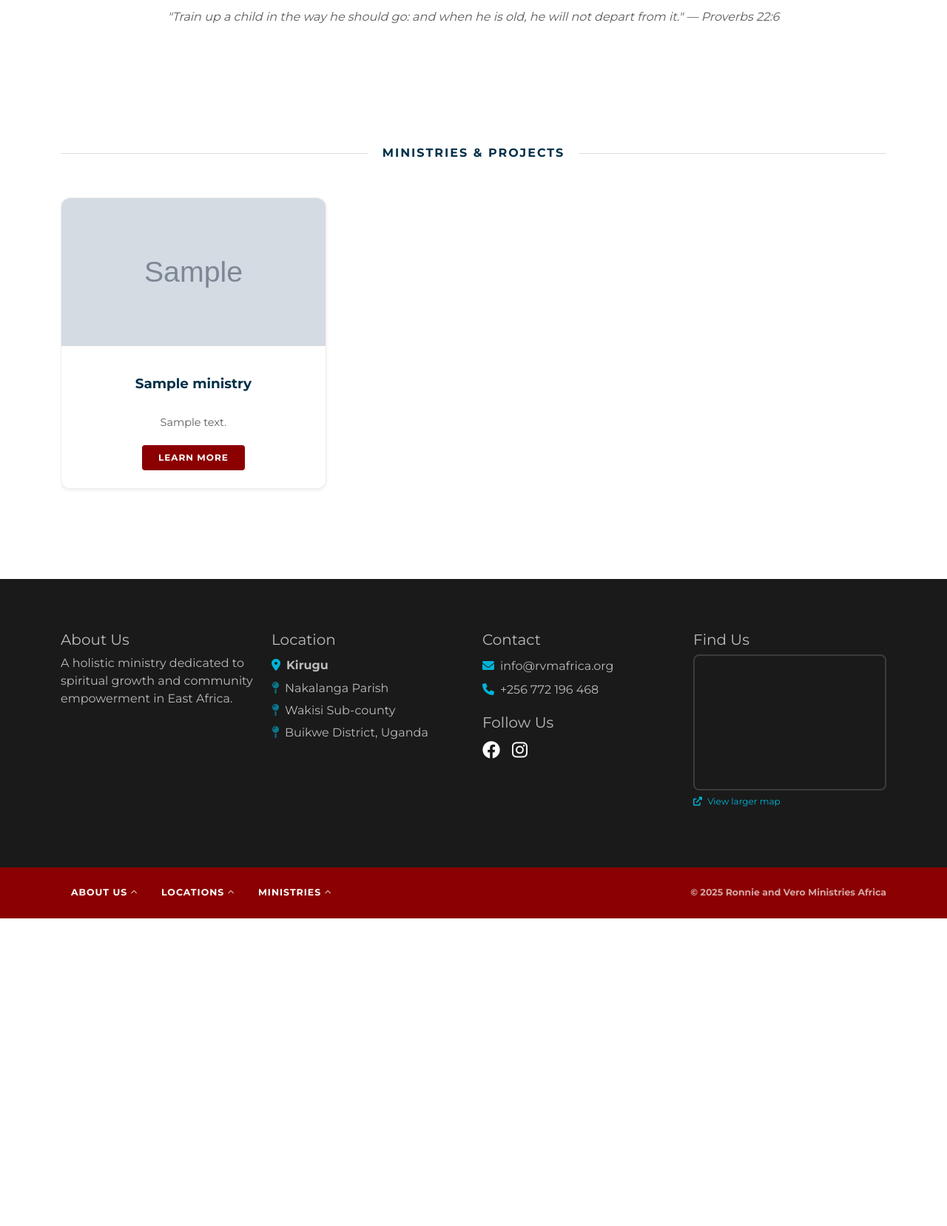
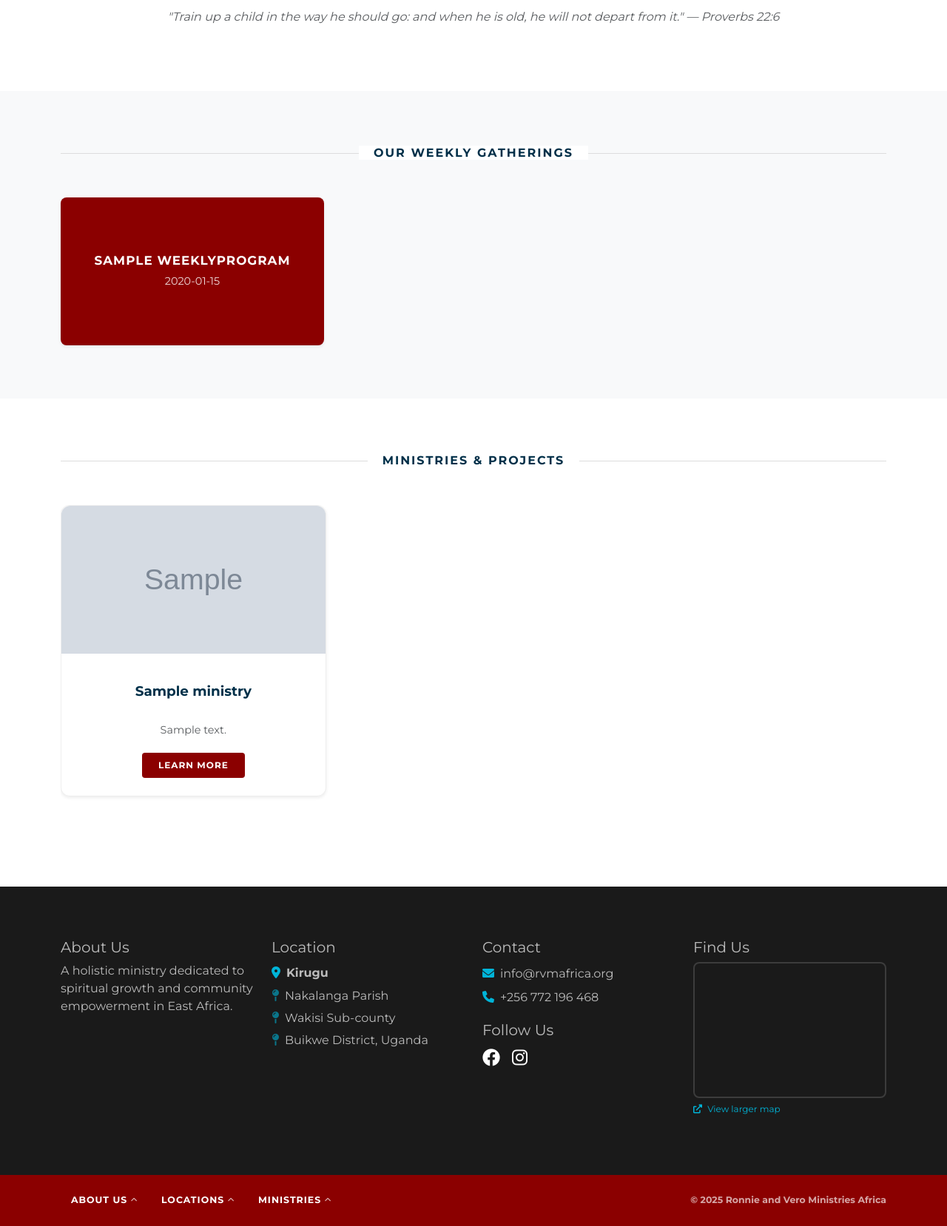
Before and after one commit to Makobi5/rvm-africa-site, a Django app: page / in a window 1280 px wide. Shown: the part 2001-3659 px from the top of the page at 74% size. Before the commit the page ends 3243 px from the top, so only its background shows below. Run offline with Django 5.2, Linux system fonts and the light colour scheme; tables that the repository leaves empty hold one stand-in row (values such as "Sample post"); grey boxes marked "Sample" are stand-in pictures; grey boxes are pictures that could not be loaded.

Commit message:
added weekly programs section

```diff
--- a/core/admin.py
+++ b/core/admin.py
@@ -1,8 +1,9 @@
 from django.contrib import admin
-from .models import Category, Ministry, Event
+from .models import Category, Ministry, Event,WeeklyProgram
 from .models import HeroSlide
 
 admin.site.register(Category)
 admin.site.register(Ministry)
 admin.site.register(Event)
 admin.site.register(HeroSlide)
+admin.site.register(WeeklyProgram)
--- a/core/models.py
+++ b/core/models.py
@@ -78,3 +78,23 @@ class HeroSlide(models.Model):
 
     def __str__(self):
         return self.title if self.title else f"Slide {self.id} (No Title)"
+
+
+class WeeklyProgram(models.Model):
+    COLOR_CHOICES = [
+        ('red', 'Dim Red'),
+        ('navy', 'Navy Blue'),
+    ]
+
+    title = models.CharField(max_length=100) # e.g., Sunday Worship Service
+    day_and_time = models.CharField(max_length=100) # e.g., Sundays @ 10:00 AM
+    description = models.TextField(help_text="Brief description shown on hover.")
+    color = models.CharField(max_length=10, choices=COLOR_CHOICES, default='red')
+    order = models.PositiveIntegerField(default=0)
+    is_active = models.BooleanField(default=True)
+
+    class Meta:
+        ordering = ['order']
+
+    def __str__(self):
+        return f"{self.title} - {self.day_and_time}"
--- a/core/views.py
+++ b/core/views.py
@@ -1,14 +1,17 @@
 from django.shortcuts import render
-from .models import Ministry, Event, HeroSlide
+from .models import Ministry, Event, HeroSlide,WeeklyProgram
 
 def home(request):
     slides = HeroSlide.objects.filter(is_active=True).order_by('order')
     # Fetch ministries for the horizontal scroller
     featured_ministries = Ministry.objects.filter(show_on_slider=True)
+        # Fetch active programs
+    programs = WeeklyProgram.objects.filter(is_active=True)
 
     return render(request, 'index.html', {
         'slides': slides,
         'featured_ministries': featured_ministries,
+        'programs': programs,
     })
 def about(request):
     return render(request, 'about.html')
--- a/static/css/style.css
+++ b/static/css/style.css
@@ -223,3 +223,82 @@ body {
     background-color: var(--navy-blue);
     transform: translateY(-2px); /* Subtle lift on hover */
 }
+
+/* --- WEEKLY PROGRAMS BOXES --- */
+.program-card {
+    height: 200px; /* Fixed height for uniformity */
+    border-radius: 8px;
+    display: flex;
+    align-items: center;
+    justify-content: center;
+    position: relative;
+    overflow: hidden;
+    padding: 30px;
+    transition: all 0.4s ease;
+    cursor: pointer;
+    border: none;
+}
+
+/* Background Colors */
+.bg-program-red { background-color: var(--dim-red) !important; }
+.bg-program-navy { background-color: var(--navy-blue) !important; }
+
+.program-content {
+    width: 100%;
+    text-align: center;
+    color: white;
+}
+
+.program-title {
+    font-size: 1.05rem;
+    font-weight: 700;
+    text-transform: uppercase;
+    letter-spacing: 1px;
+    margin-bottom: 8px;
+}
+
+.program-time {
+    font-size: 0.9rem;
+    font-weight: 500;
+    opacity: 0.85;
+    margin: 0;
+}
+
+/* THE HOVER EFFECT LOGIC */
+.program-back {
+    position: absolute;
+    top: 0;
+    left: 0;
+    width: 100%;
+    height: 100%;
+    background-color: rgba(0, 0, 0, 0.85); /* Slightly darker on hover for readability */
+    display: flex;
+    align-items: center;
+    justify-content: center;
+    padding: 20px;
+    opacity: 0; /* Hidden by default */
+    transform: translateY(20px); /* Slight slide up effect */
+    transition: all 0.4s ease;
+}
+
+.program-desc {
+    font-size: 0.88rem;
+    line-height: 1.5;
+    color: #fff;
+    margin: 0;
+}
+
+/* Hover State */
+.program-card:hover .program-back {
+    opacity: 1;
+    transform: translateY(0);
+}
+
+.program-card:hover .program-front {
+    opacity: 0;
+    transform: scale(0.9);
+}
+
+.program-front {
+    transition: all 0.4s ease;
+}
--- a/templates/index.html
+++ b/templates/index.html
@@ -186,6 +186,47 @@
         </div>
     </div>
 </section>
+
+<!-- ==========================================================
+     WEEKLY PROGRAMS SECTION (Freedom Chapel Style)
+     ========================================================== -->
+<section class="py-5 bg-light">
+    <div class="container py-4">
+        <!-- Section Divider -->
+        <div class="section-divider mb-5">
+            <span>OUR WEEKLY GATHERINGS</span>
+        </div>
+
+        <div class="row g-4">
+            {% for program in programs %}
+            <div class="col-md-6 col-lg-4">
+                <div class="program-card shadow-sm {% if program.color == 'red' %}bg-program-red{% else %}bg-program-navy{% endif %}">
+
+                    <!-- Content Wrapper -->
+                    <div class="program-content">
+                        <!-- FRONT SIDE (Always visible initially) -->
+                        <div class="program-front">
+                            <h5 class="program-title">{{ program.title }}</h5>
+                            <p class="program-time">{{ program.day_and_time }}</p>
+                        </div>
+
+                        <!-- BACK SIDE (Hidden until hover) -->
+                        <div class="program-back">
+                            <p class="program-desc">{{ program.description }}</p>
+                        </div>
+                    </div>
+
+                </div>
+            </div>
+            {% empty %}
+            <div class="col-12 text-center">
+                <p class="text-muted">Program schedule coming soon.</p>
+            </div>
+            {% endfor %}
+        </div>
+    </div>
+</section>
+
 <!-- ==========================================================
      MINISTRIES SCROLLER SECTION
      ========================================================== -->
```
Also changed, not shown: core/migrations/0005_weeklyprogram.py (added).
